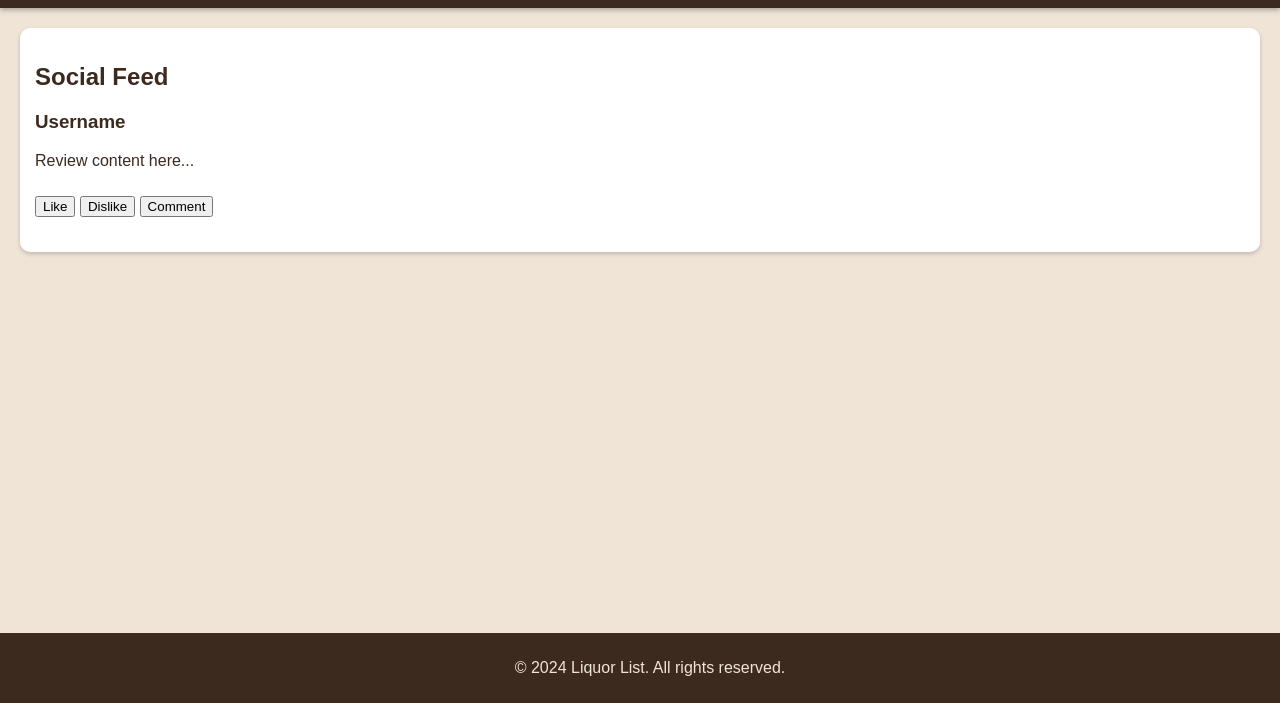
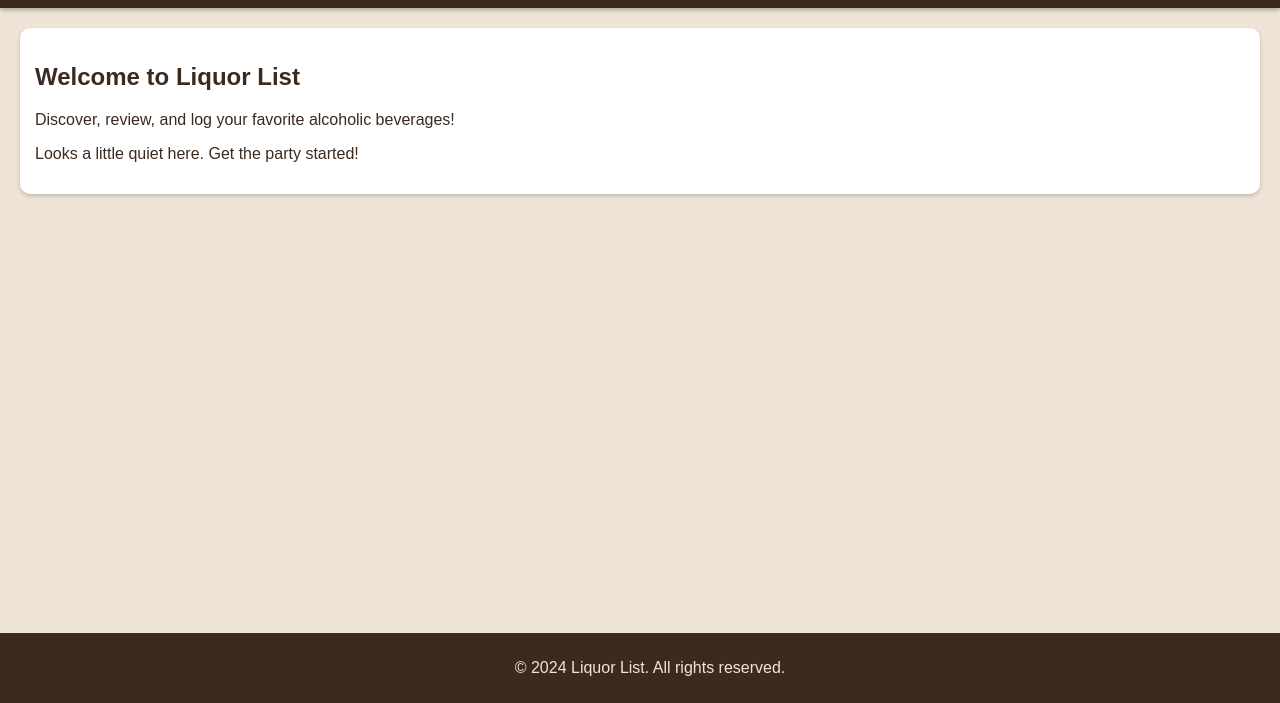
Before and after one commit to jtsimms/Liquor-List, a plain HTML site: page index.html in a window 1280 px wide. Shown: the part 97-800 px from the top of the page. Drawn offline with Linux system fonts and the light colour scheme.

Commit message:
Update index.html

```diff
--- a/index.html
+++ b/index.html
@@ -20,23 +20,19 @@
     </header>
     <main>
         <section class="feed">
-            <h2>Social Feed</h2>
-            <article class="review">
-                <h3>Username</h3>
-                <p>Review content here...</p>
-                <div class="rating">
-                    <!-- Rating stars will be inserted here -->
-                </div>
-                <div class="actions">
-                    <button>Like</button>
-                    <button>Dislike</button>
-                    <button>Comment</button>
-                </div>
-            </article>
+            <h2>Welcome to Liquor List</h2>
+            <p>Discover, review, and log your favorite alcoholic beverages!</p>
+            <div id="reviews" class="social-feed">
+                <!-- Reviews will be inserted here -->
+            </div>
+            <div id="no-reviews" class="no-reviews">
+                <p>Looks a little quiet here. Get the party started!</p>
+            </div>
         </section>
     </main>
     <footer>
         <p>&copy; 2024 Liquor List. All rights reserved.</p>
     </footer>
+    <script src="script.js"></script>
 </body>
 </html>
```
